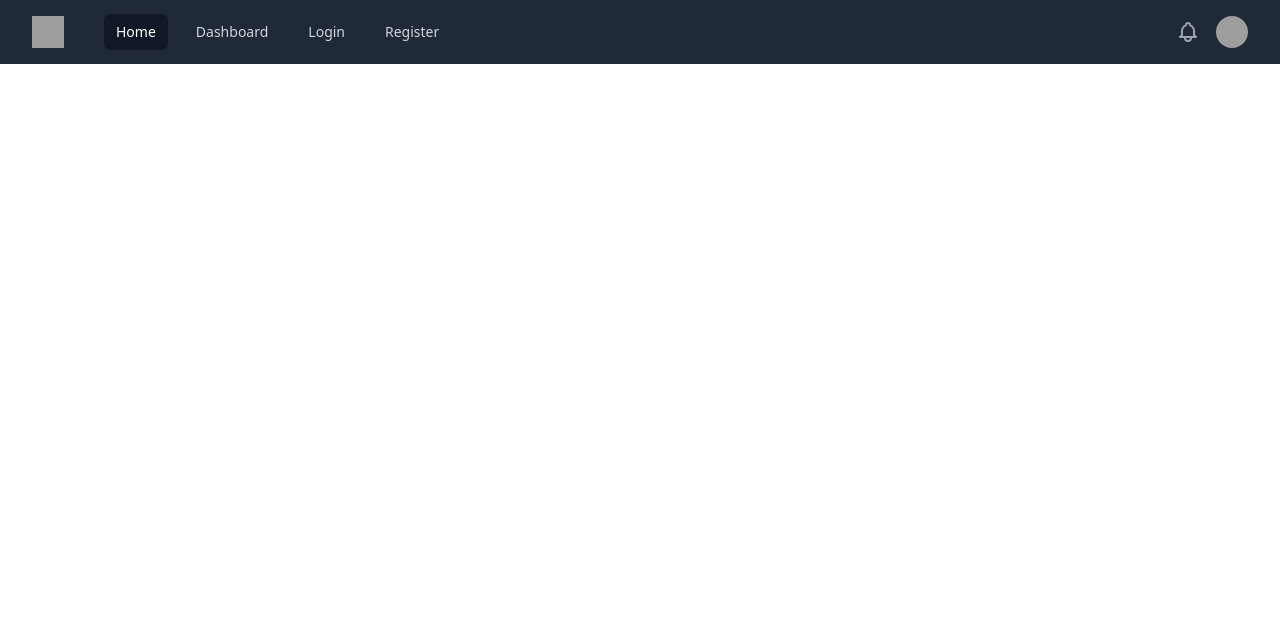
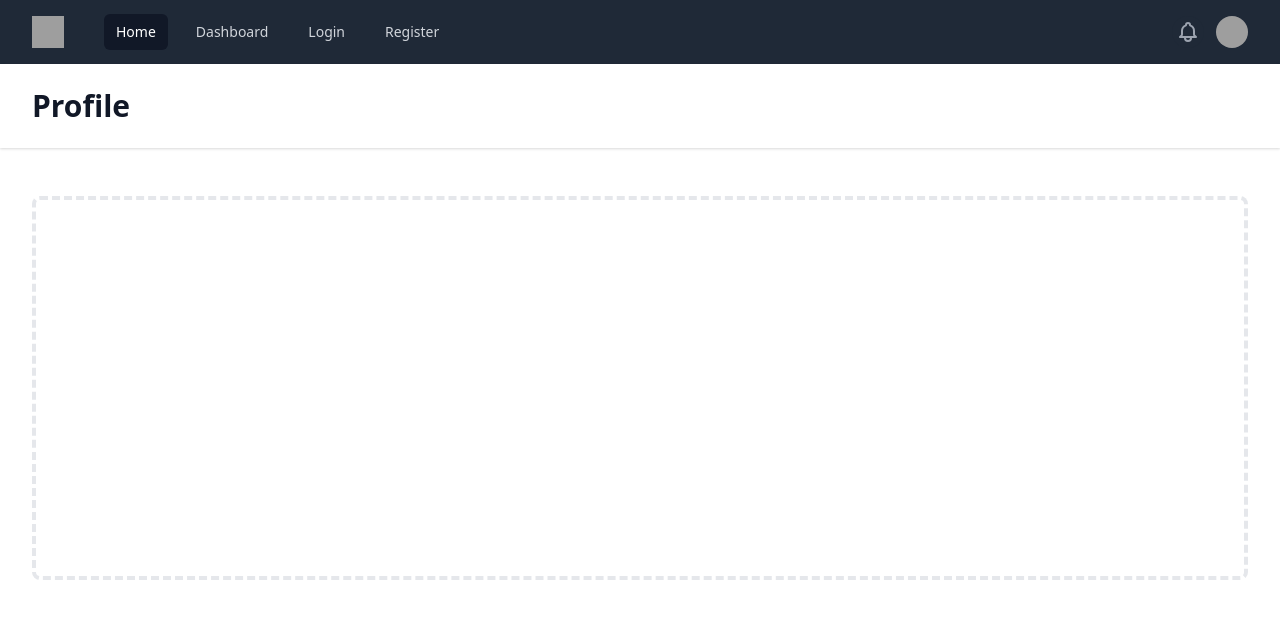
Before and after one commit to almir-pehlivanovic/jwt-token-laravel-socialite-nuxtjs, a Nuxt app in the folder nuxt/: page /profile in a window 1280 px wide. Shown: the top 618 px of the page. Built offline with nearby package versions, Linux system fonts and the light colour scheme; grey boxes are pictures that could not be loaded.

Commit message:
Login function

```diff
--- a/nuxt/pages/auth/login.vue
+++ b/nuxt/pages/auth/login.vue
@@ -5,15 +5,15 @@
                 <img class="mx-auto h-12 w-auto" src="https://tailwindui.com/img/logos/workflow-mark-indigo-600.svg" alt="Workflow">
                 <h2 class="mt-6 text-center text-3xl font-extrabold text-gray-900">Sign in to your account</h2>
             </div>
-            <form class="mt-8 space-y-6" action="#" method="POST">
+            <form @submit.prevent="login" class="mt-8 space-y-6" action="#" method="POST">
                 <div class="rounded-md shadow-sm -space-y-px">
                     <div>
                         <label for="email-address" class="sr-only">Email address</label>
-                        <input id="email-address" name="email" type="email" autocomplete="email" required class="appearance-none rounded-none relative block w-full px-3 py-2 border border-gray-300 placeholder-gray-500 text-gray-900 rounded-t-md focus:outline-none focus:ring-indigo-500 focus:border-indigo-500 focus:z-10 sm:text-sm" placeholder="Email address">
+                        <input id="email-address" v-model="form.email" type="email" autocomplete="email" required class="appearance-none rounded-none relative block w-full px-3 py-2 border border-gray-300 placeholder-gray-500 text-gray-900 rounded-t-md focus:outline-none focus:ring-indigo-500 focus:border-indigo-500 focus:z-10 sm:text-sm" placeholder="Email address">
                     </div>
                     <div>
                         <label for="password" class="sr-only">Password</label>
-                        <input id="password" name="password" type="password" autocomplete="current-password" required class="appearance-none rounded-none relative block w-full px-3 py-2 border border-gray-300 placeholder-gray-500 text-gray-900 rounded-b-md focus:outline-none focus:ring-indigo-500 focus:border-indigo-500 focus:z-10 sm:text-sm" placeholder="Password">
+                        <input id="password" v-model="form.password" type="password" autocomplete="current-password" required class="appearance-none rounded-none relative block w-full px-3 py-2 border border-gray-300 placeholder-gray-500 text-gray-900 rounded-b-md focus:outline-none focus:ring-indigo-500 focus:border-indigo-500 focus:z-10 sm:text-sm" placeholder="Password">
                     </div>
                 </div>
                 <div>
@@ -28,6 +28,24 @@
 
 <script>
 export default {
-     layout: 'base',
+    layout: 'base',
+    data(){
+        return{
+            form: {
+                email: '',
+                password: '',
+            }
+        }
+    },
+    methods: {
+        async login(){
+           try {
+            let response = await this.$auth.loginWith('local', { data: this.form })
+                console.log(response)
+            } catch (err) {
+                console.log(err)
+            }
+        }
+    }
 }
 </script>
--- /dev/null
+++ b/nuxt/pages/profile.vue
@@ -0,0 +1,23 @@
+<template>
+    <div>
+         <header class="bg-white shadow">
+            <div class="max-w-7xl mx-auto py-6 px-4 sm:px-6 lg:px-8">
+                <h1 class="text-3xl font-bold text-gray-900">Profile</h1>
+            </div>
+        </header>
+        <main>
+            <div class="max-w-7xl mx-auto py-6 sm:px-6 lg:px-8">
+            <!-- Replace with your content -->
+            <div class="px-4 py-6 sm:px-0">
+                <div class="border-4 border-dashed border-gray-200 rounded-lg h-96"></div>
+            </div>
+            <!-- /End replace -->
+            </div>
+        </main>
+    </div>
+</template>
+
+<script>
+export default {
+}
+</script>
```
